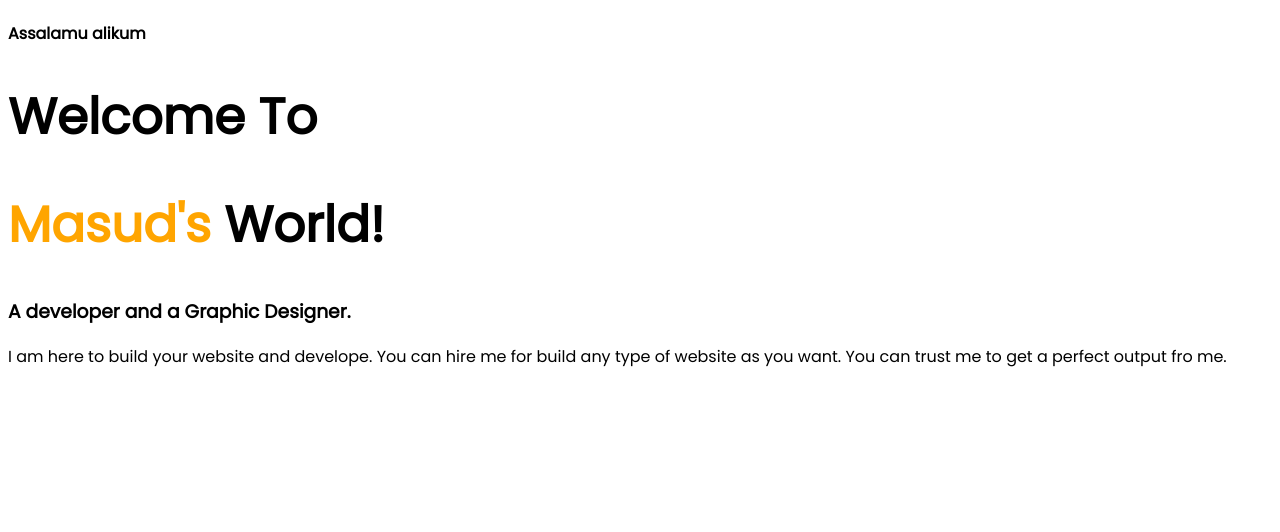
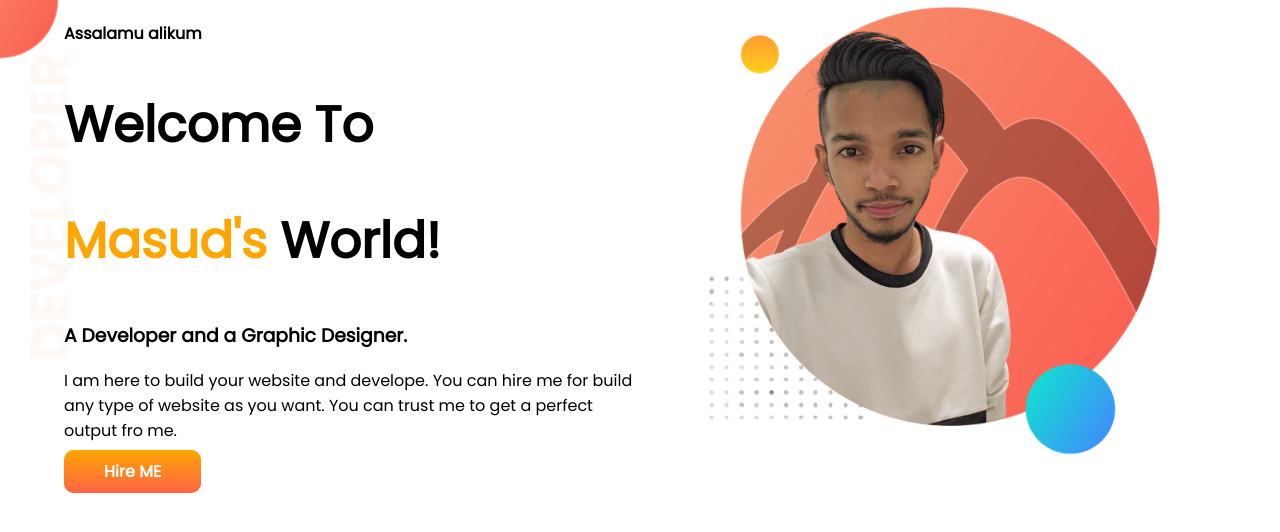
Before and after one commit to MasuBinAK/Masud-Portfolio, a plain HTML site: page index.html in a window 1280 px wide. Drawn offline with Linux system fonts and the light colour scheme.

Commit message:
top section complete

```diff
--- a/index.html
+++ b/index.html
@@ -1,5 +1,6 @@
 <!DOCTYPE html>
 <html lang="en">
+
 <head>
     <meta charset="UTF-8">
     <meta http-equiv="X-UA-Compatible" content="IE=edge">
@@ -10,11 +11,25 @@
     <link href="https://fonts.googleapis.com/css2?family=Poppins&display=swap" rel="stylesheet">
     <link rel="stylesheet" href="style.css">
 </head>
+
 <body>
+    <section class="top-banner">
+        <div class="helf-width">
             <h4>Assalamu alikum</h4>
             <h1>Welcome To</h1>
             <h1><span class="name">Masud's</span> World!</h1>
-    <h3>A developer and a Graphic Designer.</h3>
-    <p>I am here to build your website and develope. You can hire me for build any type of website as you want. You can trust me to get a perfect output fro me.</p>
+            <h3>A Developer and a Graphic Designer.</h3>
+            <p>I am here to build your website and develope. You can hire me for build any type of website as you want.
+                You
+                can trust me to get a perfect output fro me.</p>
+            <a class="link-button" target="blank" href="https://www.linkedin.com/in/masudbinak/">Hire ME</a>
+        </div>
+        <div class="helf-width">
+            <img src="images/Masudp1.png" alt="">
+
+        </div>
+    </section>
+
 </body>
+
 </html>
--- a/style.css
+++ b/style.css
@@ -1,5 +1,6 @@
 body{
     font-family: 'Poppins', sans-serif;
+    margin: 0;
 }
 h1{
     font-size: 50px;
@@ -7,3 +8,26 @@ h1{
 .name{
     color: orange;
 }
+section{
+    display: flex;
+}
+.helf-width{
+    width: 50%;
+    padding-left: 5%;
+}
+.helf-width img{
+    width: 80%;
+}
+.link-button{
+    text-decoration: none;
+    background-color: orange;
+    padding: 10px 40px;
+    border-radius: 10px;
+    background-image: linear-gradient(orange, tomato);
+    color: white;
+    font-weight: 700;
+}
+.top-banner{
+    background-image: url(images/top-banner.png);
+    background-repeat: no-repeat;
+}
```
Also changed, not shown: images/Masud-p-2.png (added). Lines whose indentation alone changed are shown as unchanged.
